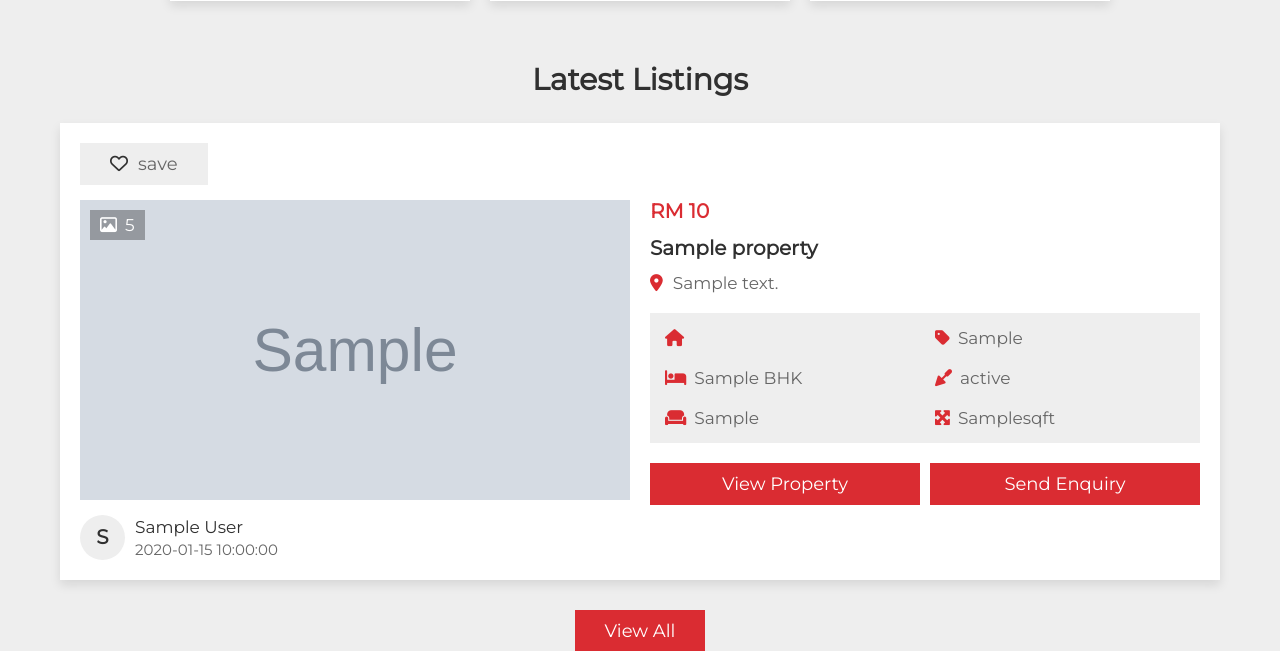
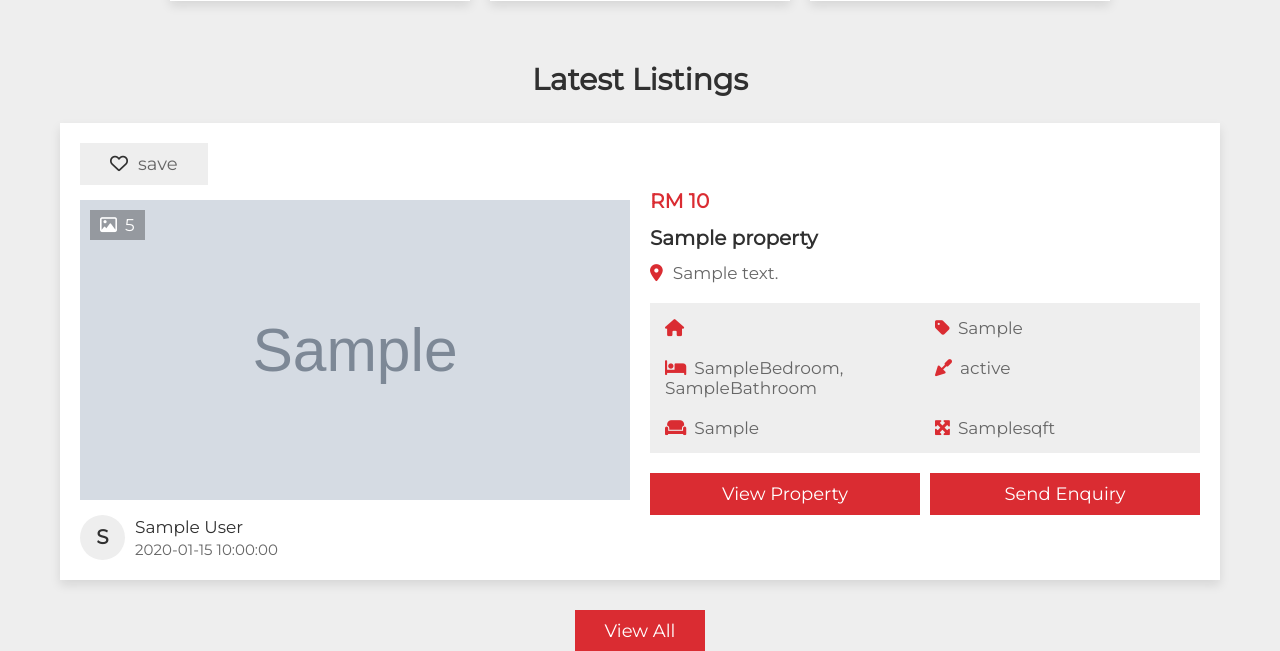
Before and after one commit to SahirRadzi/sewabelirumah, a PHP site: page / in a window 1280 px wide. Shown: the part 1479-2130 px from the top of the page. Run offline with PHP 8.4, Linux system fonts and the light colour scheme; tables that the repository leaves empty or names only in its code hold one stand-in row (values such as "Sample post"); grey boxes marked "Sample" are stand-in pictures.

Commit message:
Update BHK to Bedroom n Bathroom

```diff
--- a/index.php
+++ b/index.php
@@ -252,7 +252,7 @@
             <div class="flex">
                <p><i class="fas fa-house"></i><span><?= $fetch_property['type']; ?></span></p>
                <p><i class="fas fa-tag"></i><span><?= $fetch_property['offer']; ?></span></p>
-               <p><i class="fas fa-bed"></i><span><?= $fetch_property['bhk']; ?> BHK</span></p>
+               <p><i class="fas fa-bed"></i><span><?= $fetch_property['bedroom']; ?>Bedroom, <?= $fetch_property['bathroom']; ?>Bathroom</span></p>
                <p><i class="fas fa-trowel"></i><span><?= $fetch_property['status']; ?></span></p>
                <p><i class="fas fa-couch"></i><span><?= $fetch_property['furnished']; ?></span></p>
                <p><i class="fas fa-maximize"></i><span><?= $fetch_property['carpet']; ?>sqft</span></p>
```
